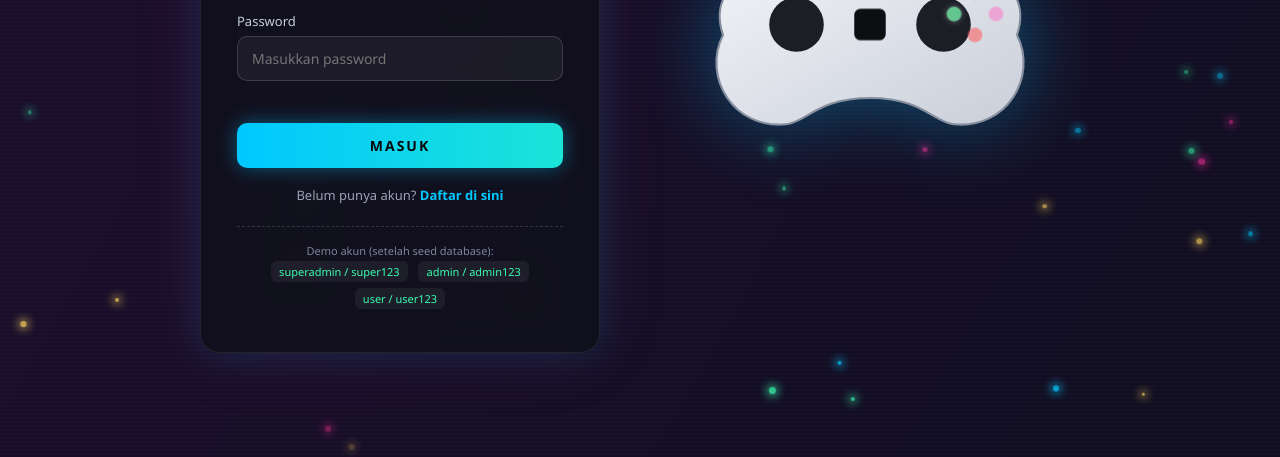
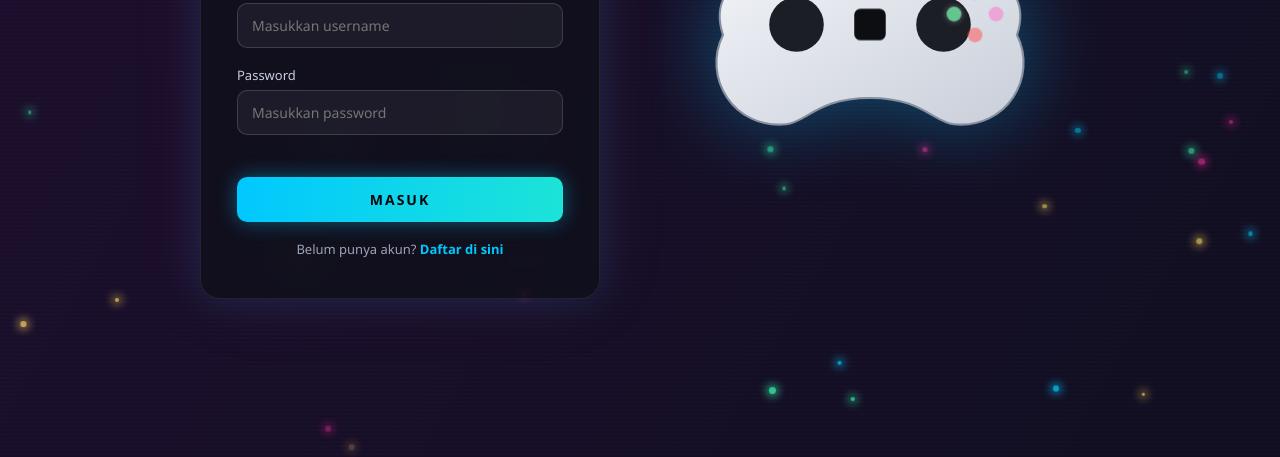
Before and after one commit to Arif200706/sewa-ps, a plain HTML site: page frontend/index.html in a window 1280 px wide. Shown: the part 343-800 px from the top of the page. Drawn offline with Linux system fonts and the light colour scheme.

Commit message:
Hapus informasi akun demo di halaman login

```diff
--- a/frontend/index.html
+++ b/frontend/index.html
@@ -49,12 +49,6 @@
 
       <p class="register-link">Belum punya akun? <a href="register.html">Daftar di sini</a></p>
 
-      <div class="demo-accounts">
-        <p>Demo akun (setelah seed database):</p>
-        <code>superadmin / super123</code>
-        <code>admin / admin123</code>
-        <code>user / user123</code>
-      </div>
     </div>
 
     <!-- Ilustrasi controller PS5 melayang -->
```
Also changed, not shown: 1 other file.
